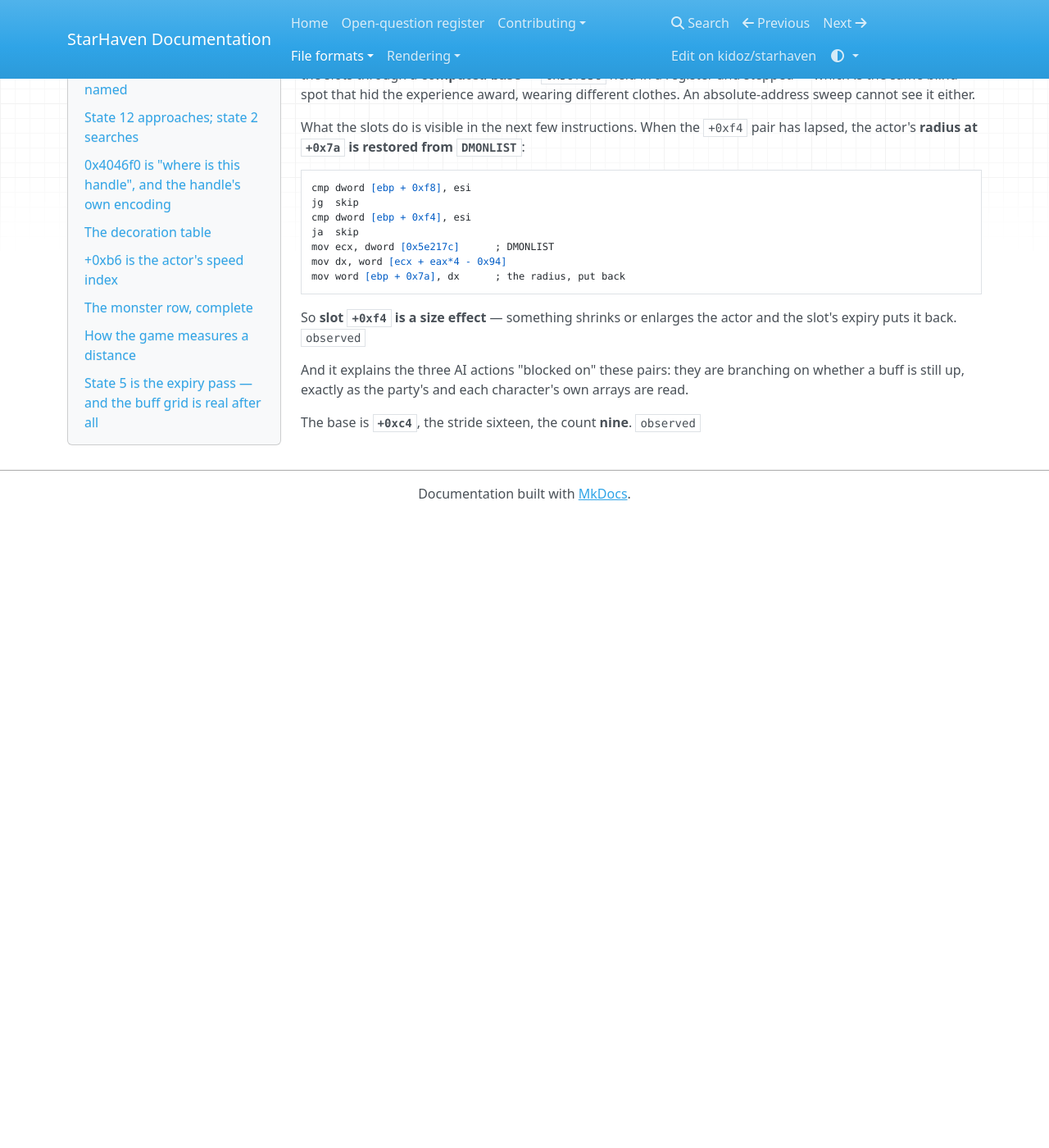
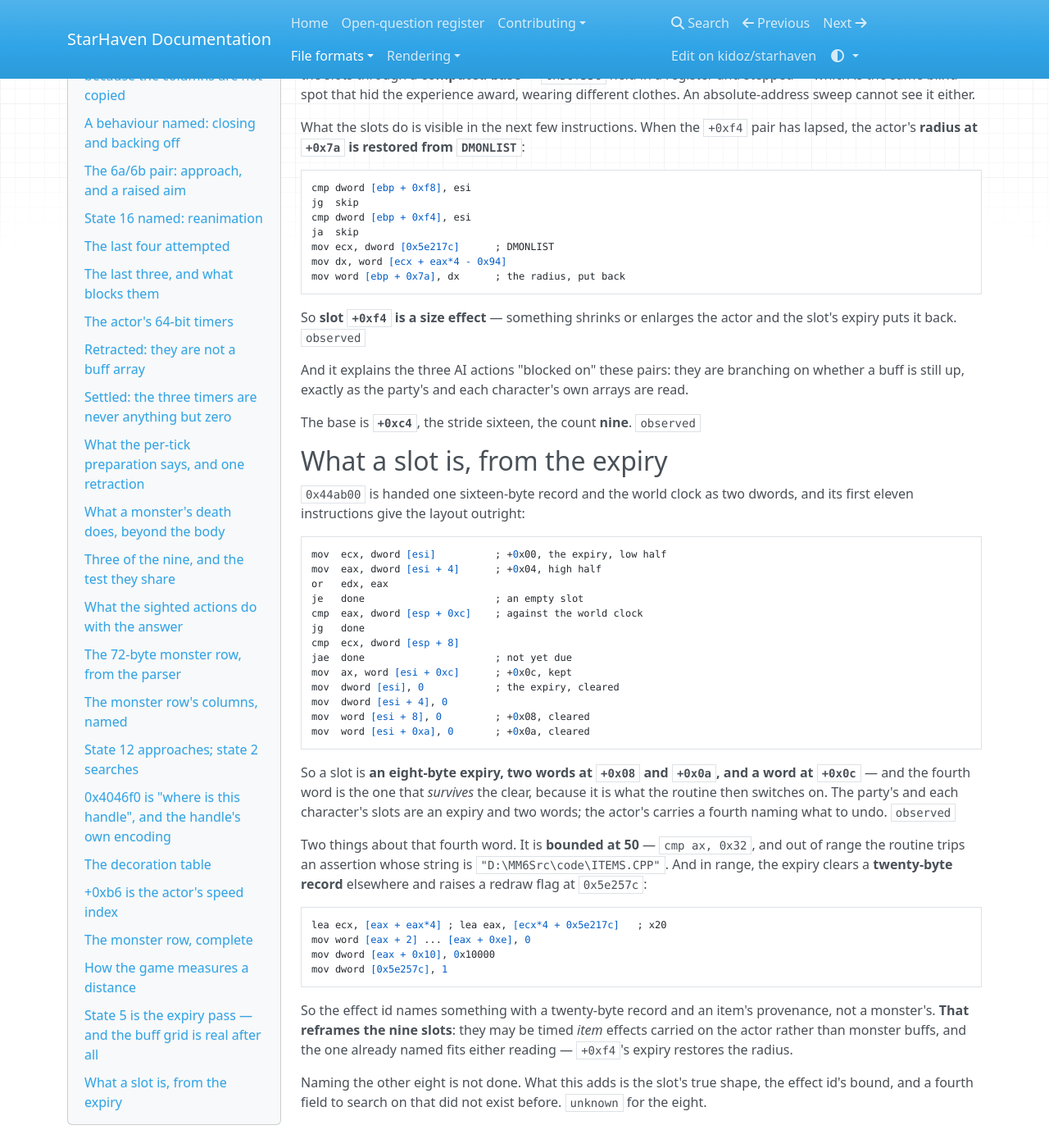
Before and after one commit to kidoz/starhaven, an MkDocs documentation site: the page built from docs/formats/event-actors.md, in a window 1280 px wide and 1400 px high, scrolled down 21641 px. Shown: the whole window at 82% size. Built offline with MkDocs 1.6.1, drawn with Linux system fonts in a browser that asks for light colours; nearby versions of some CDN libraries; before the commit the page ends 22271 px from its top, so only the background shows below that.

Commit message:
Read the expiry and give a slot its true four fields

````diff
--- a/docs/formats/event-actors.md
+++ b/docs/formats/event-actors.md
@@ -1193,3 +1193,51 @@ branching on whether a buff is still up, exactly as the party's and each
 character's own arrays are read.
 
 The base is **`+0xc4`**, the stride sixteen, the count **nine**. `observed`
+
+## What a slot is, from the expiry
+
+`0x44ab00` is handed one sixteen-byte record and the world clock as two
+dwords, and its first eleven instructions give the layout outright:
+
+```
+mov  ecx, dword [esi]          ; +0x00, the expiry, low half
+mov  eax, dword [esi + 4]      ; +0x04, high half
+or   edx, eax
+je   done                      ; an empty slot
+cmp  eax, dword [esp + 0xc]    ; against the world clock
+jg   done
+cmp  ecx, dword [esp + 8]
+jae  done                      ; not yet due
+mov  ax, word [esi + 0xc]      ; +0x0c, kept
+mov  dword [esi], 0            ; the expiry, cleared
+mov  dword [esi + 4], 0
+mov  word [esi + 8], 0         ; +0x08, cleared
+mov  word [esi + 0xa], 0       ; +0x0a, cleared
+```
+
+So a slot is **an eight-byte expiry, two words at `+0x08` and `+0x0a`, and a
+word at `+0x0c`** — and the fourth word is the one that *survives* the clear,
+because it is what the routine then switches on. The party's and each
+character's slots are an expiry and two words; the actor's carries a fourth
+naming what to undo. `observed`
+
+Two things about that fourth word. It is **bounded at 50** — `cmp ax, 0x32`,
+and out of range the routine trips an assertion whose string is
+`"D:\MM6Src\code\ITEMS.CPP"`. And in range, the expiry clears a **twenty-byte
+record** elsewhere and raises a redraw flag at `0x5e257c`:
+
+```
+lea ecx, [eax + eax*4] ; lea eax, [ecx*4 + 0x5e217c]   ; x20
+mov word [eax + 2] ... [eax + 0xe], 0
+mov dword [eax + 0x10], 0x10000
+mov dword [0x5e257c], 1
+```
+
+So the effect id names something with a twenty-byte record and an item's
+provenance, not a monster's. **That reframes the nine slots**: they may be
+timed *item* effects carried on the actor rather than monster buffs, and the
+one already named fits either reading — `+0xf4`'s expiry restores the radius.
+
+Naming the other eight is not done. What this adds is the slot's true shape,
+the effect id's bound, and a fourth field to search on that did not exist
+before. `unknown` for the eight.
````
Also changed, not shown: README.md (+13 -0 lines).
